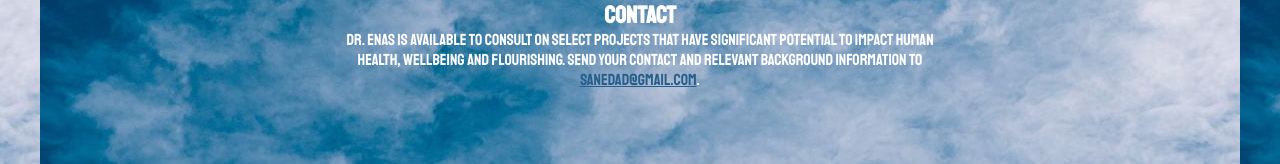
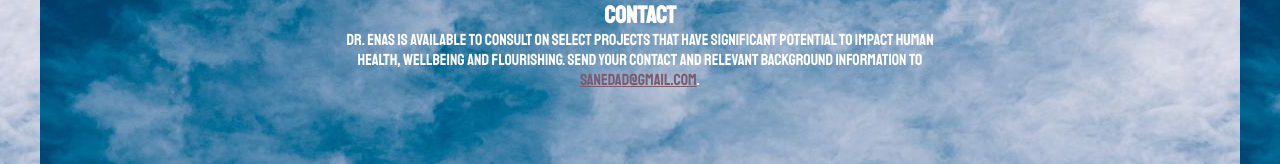
Before and after one commit to 0u714w/innovatov, a plain HTML site: page index.html in a window 1280 px wide. Shown: the part 449-613 px from the top of the page. Drawn offline with Linux system fonts and the light colour scheme.

Commit message:
link color

```diff
--- a/main.css
+++ b/main.css
@@ -23,7 +23,7 @@
 
 
 a:link {
-    color: #255F8C;
+    color: #795A6F;
 }
 
 
```
